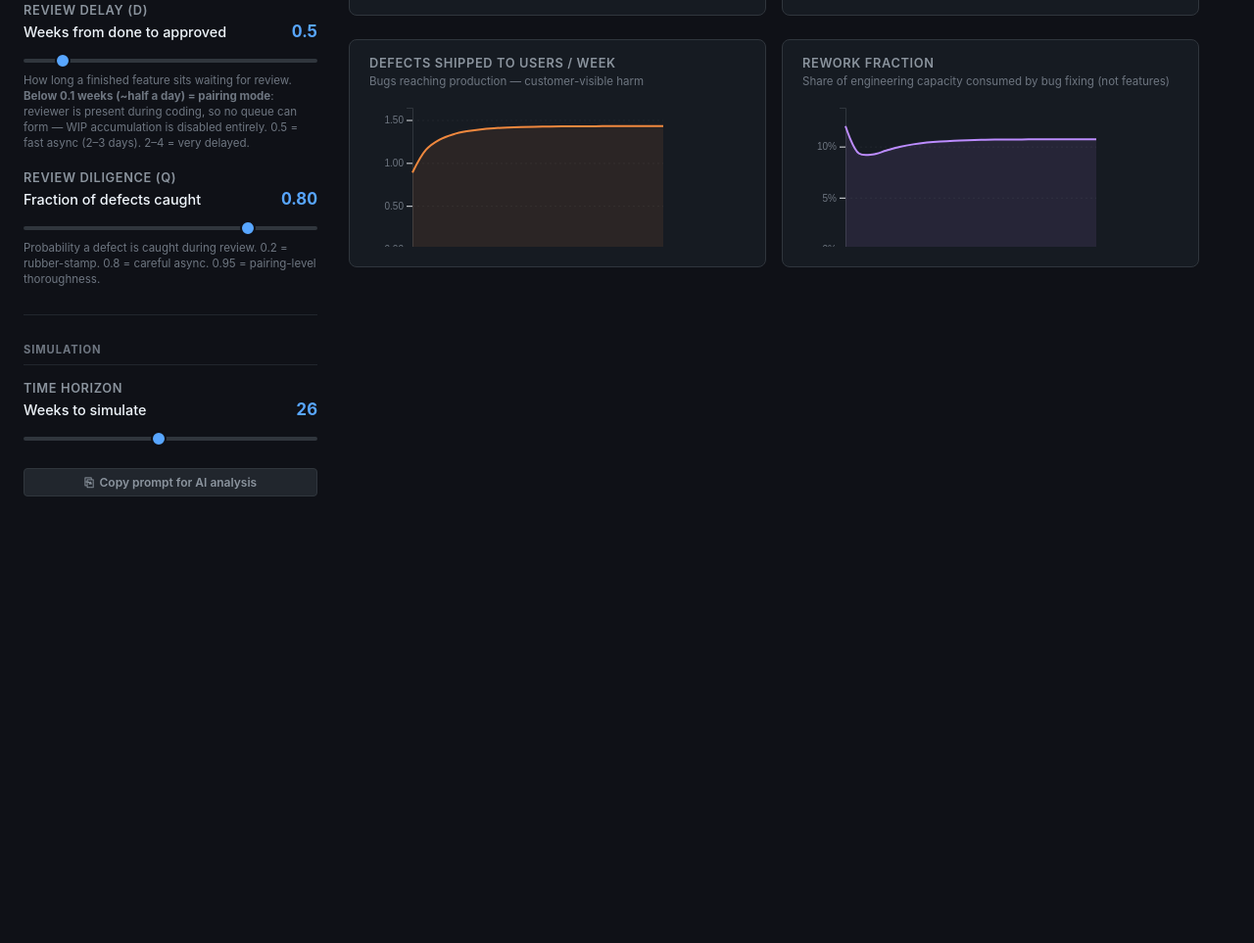
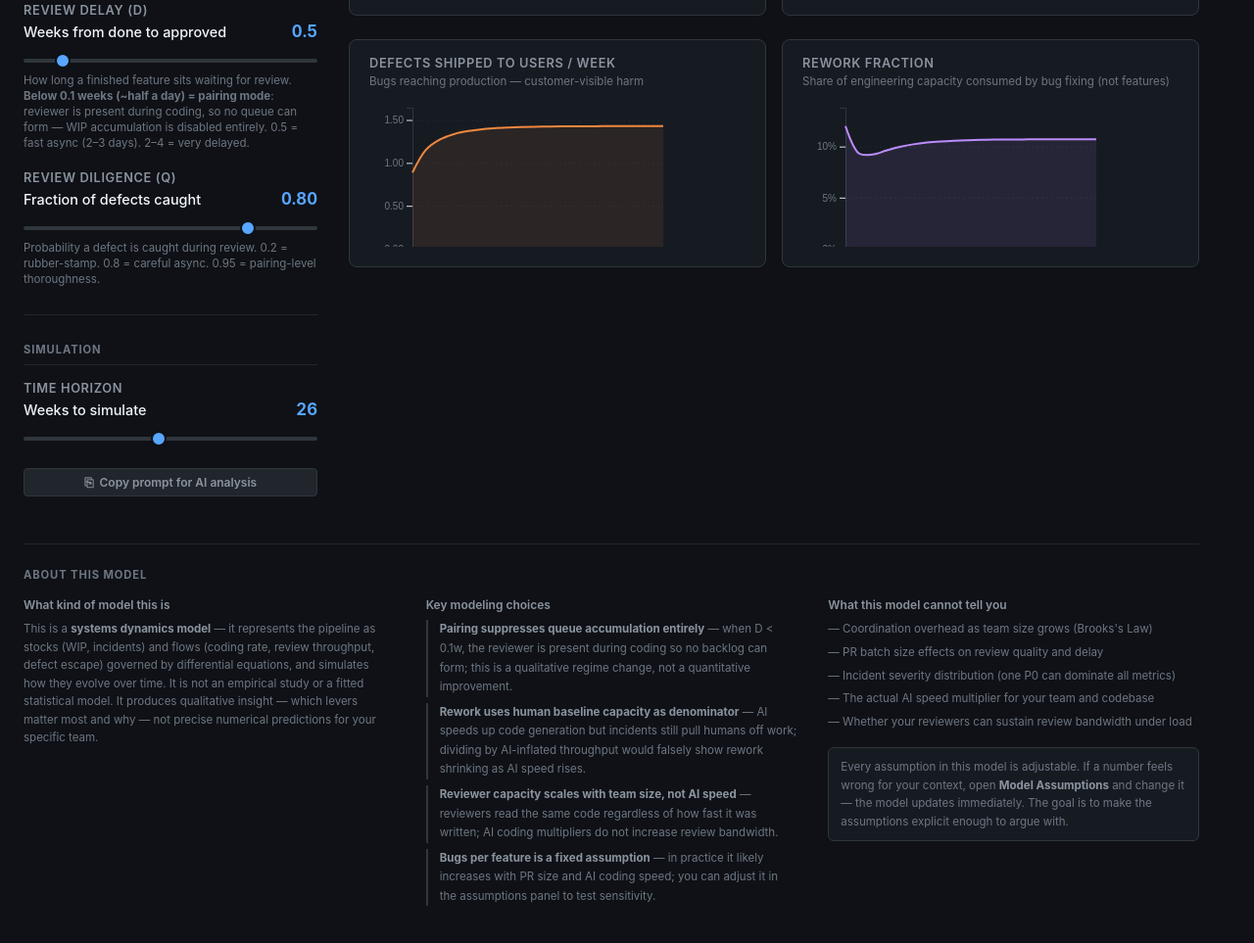
Before and after one commit to jaresty/static, a plain HTML site: page simulators/code-review-pipeline.html in a window 1280 px wide. Shown: the part 752-1715 px from the top of the page at 98% size. Before the commit the page ends 1291 px from the top, so only its background shows below. Drawn offline with nearby package versions, Linux system fonts and the light colour scheme.

Commit message:
feat(simulator): add colophon explaining model design choices
Three-column footer: what kind of model this is (systems dynamics, not
empirical), key modeling choices with one-sentence justifications (pairing
queue suppression, rework denominator, reviewer capacity, fixed bug rate),
and what the model cannot tell you. Closes with an invitation to adjust
assumptions rather than trust the defaults.

Co-Authored-By: Claude Sonnet 4.6 <noreply@anthropic.com>

```diff
--- a/simulators/code-review-pipeline.html
+++ b/simulators/code-review-pipeline.html
@@ -542,6 +542,44 @@
 
 <div class="tooltip" id="tooltip"></div>
 
+<div style="max-width:1200px;margin-top:48px;padding-top:24px;border-top:1px solid #21262d;">
+  <div style="font-size:0.7rem;font-weight:700;color:#6e7681;text-transform:uppercase;letter-spacing:0.08em;margin-bottom:16px;">About this model</div>
+  <div style="display:grid;grid-template-columns:1fr 1fr 1fr;gap:32px;">
+
+    <div>
+      <div style="font-size:0.75rem;font-weight:600;color:#8b949e;margin-bottom:8px;">What kind of model this is</div>
+      <p style="font-size:0.72rem;color:#6e7681;line-height:1.6;">
+        This is a <strong style="color:#8b949e">systems dynamics model</strong> — it represents the pipeline as stocks (WIP, incidents) and flows (coding rate, review throughput, defect escape) governed by differential equations, and simulates how they evolve over time. It is not an empirical study or a fitted statistical model. It produces qualitative insight — which levers matter most and why — not precise numerical predictions for your specific team.
+      </p>
+    </div>
+
+    <div>
+      <div style="font-size:0.75rem;font-weight:600;color:#8b949e;margin-bottom:8px;">Key modeling choices</div>
+      <ul style="font-size:0.72rem;color:#6e7681;line-height:1.7;list-style:none;padding:0;">
+        <li style="margin-bottom:6px;padding-left:12px;border-left:2px solid #30363d"><strong style="color:#8b949e">Pairing suppresses queue accumulation entirely</strong> — when D &lt; 0.1w, the reviewer is present during coding so no backlog can form; this is a qualitative regime change, not a quantitative improvement.</li>
+        <li style="margin-bottom:6px;padding-left:12px;border-left:2px solid #30363d"><strong style="color:#8b949e">Rework uses human baseline capacity as denominator</strong> — AI speeds up code generation but incidents still pull humans off work; dividing by AI-inflated throughput would falsely show rework shrinking as AI speed rises.</li>
+        <li style="margin-bottom:6px;padding-left:12px;border-left:2px solid #30363d"><strong style="color:#8b949e">Reviewer capacity scales with team size, not AI speed</strong> — reviewers read the same code regardless of how fast it was written; AI coding multipliers do not increase review bandwidth.</li>
+        <li style="margin-bottom:6px;padding-left:12px;border-left:2px solid #30363d"><strong style="color:#8b949e">Bugs per feature is a fixed assumption</strong> — in practice it likely increases with PR size and AI coding speed; you can adjust it in the assumptions panel to test sensitivity.</li>
+      </ul>
+    </div>
+
+    <div>
+      <div style="font-size:0.75rem;font-weight:600;color:#8b949e;margin-bottom:8px;">What this model cannot tell you</div>
+      <ul style="font-size:0.72rem;color:#6e7681;line-height:1.7;list-style:none;padding:0;margin-bottom:16px;">
+        <li style="margin-bottom:4px">— Coordination overhead as team size grows (Brooks's Law)</li>
+        <li style="margin-bottom:4px">— PR batch size effects on review quality and delay</li>
+        <li style="margin-bottom:4px">— Incident severity distribution (one P0 can dominate all metrics)</li>
+        <li style="margin-bottom:4px">— The actual AI speed multiplier for your team and codebase</li>
+        <li style="margin-bottom:4px">— Whether your reviewers can sustain review bandwidth under load</li>
+      </ul>
+      <div style="font-size:0.72rem;color:#6e7681;line-height:1.6;padding:10px 12px;background:#161b22;border:1px solid #30363d;border-radius:6px;">
+        Every assumption in this model is adjustable. If a number feels wrong for your context, open <strong style="color:#8b949e">Model Assumptions</strong> and change it — the model updates immediately. The goal is to make the assumptions explicit enough to argue with.
+      </div>
+    </div>
+
+  </div>
+</div>
+
 <script>
 // ── Model ────────────────────────────────────────────────────────────────────
 
```
